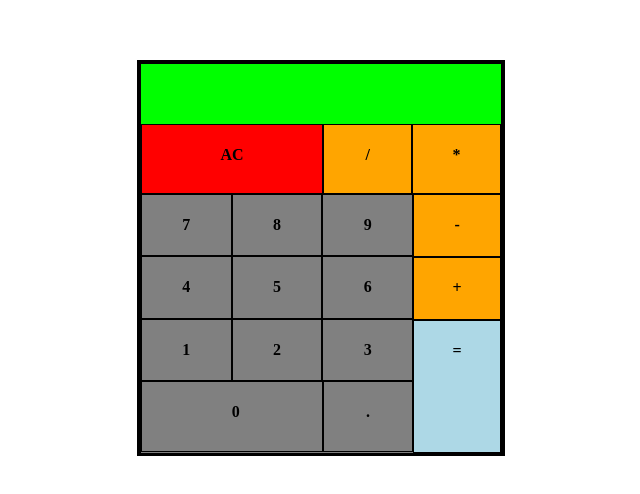
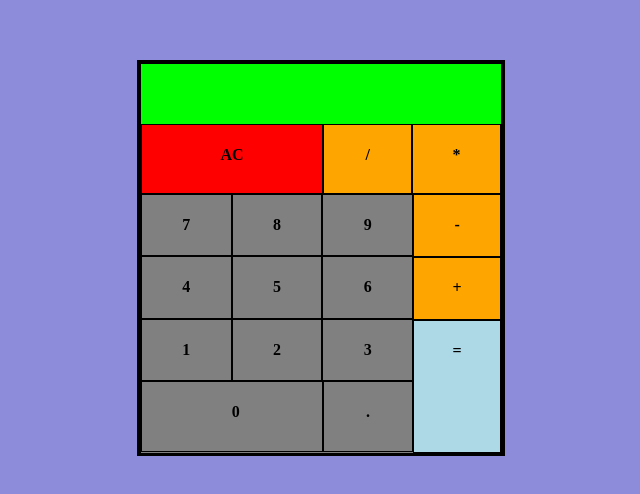
Before and after one commit to DUA-Designs/Calculator, a plain HTML site: page index.html in a window 1280 px wide. Shown: the part 130-624 px from the top of the page, without its empty margins (319-959 px from the left). Drawn offline with Linux system fonts and the light colour scheme.

Commit message:
Update index.html

```diff
--- a/index.html
+++ b/index.html
@@ -3,6 +3,10 @@
 <head>
 	<title>Calculator</title>
 	<style type="text/css">
+		body{
+			background-color: #8c8cdb;
+		}
+
 
 		#calculator{
 			width: 360px;
```
